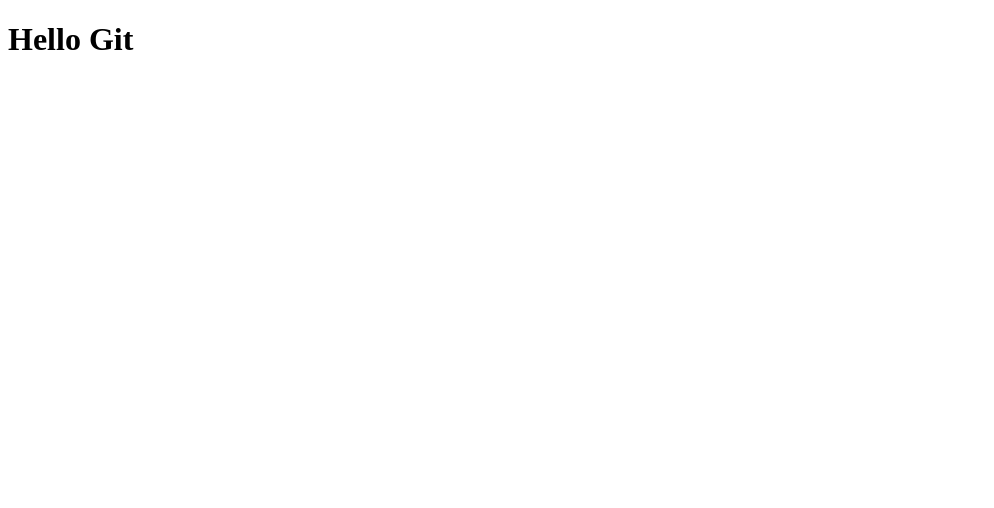
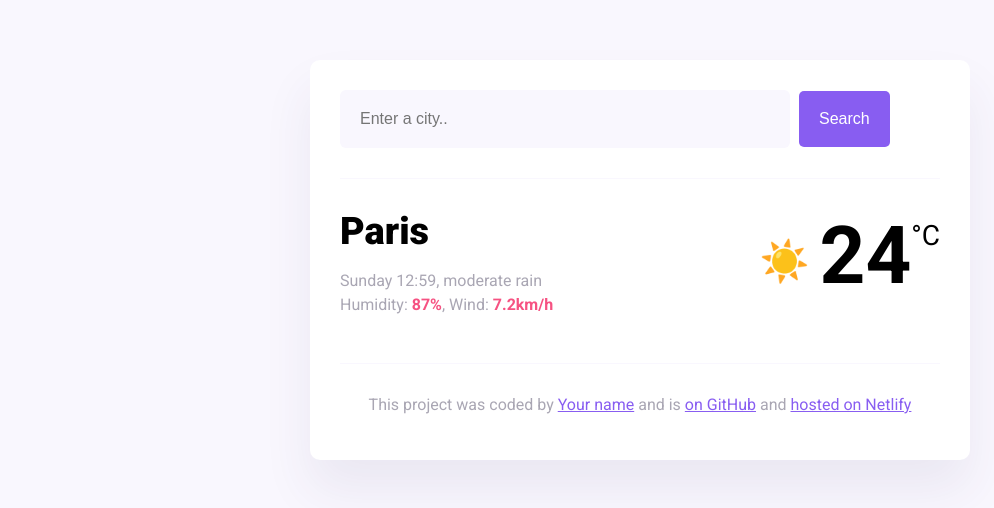
Before and after one commit to carolinaf10/weather-app, a website: page index.html in a window 1280 px wide. Shown: the whole page, without its empty margins (0-994 px from the left). Drawn offline with nearby package versions, Linux system fonts and the light colour scheme.

Commit message:
weather-app-code

```diff
--- a/index.html
+++ b/index.html
@@ -2,10 +2,57 @@
 <html lang="en">
   <head>
     <meta charset="UTF-8" />
-    <meta name="viewport" content="width=<>, initial-scale=1.0" />
-    <title>Document</title>
+    <meta name="viewport" content="width=device-width, initial-scale=1.0" />
+    <link rel="preconnect" href="https://fonts.googleapis.com" />
+    <link rel="preconnect" href="https://fonts.gstatic.com" crossorigin />
+    <link
+      href="https://fonts.googleapis.com/css2?family=Roboto:ital,wght@0,100;0,400;0,500;0,700;0,900;1,100;1,300;1,400;1,500;1,700;1,900&display=swap"
+      rel="stylesheet"
+    />
+    <script src="https://cdn.jsdelivr.net/npm/axios@1.1.2/dist/axios.min.js"></script>
+    <link rel="stylesheet" href="src/styles.css" />
+    <title>My weather application</title>
   </head>
   <body>
-    <h1>Hello Git</h1>
+    <div class="weather-app">
+      <header>
+        <form id="search-form">
+          <input
+            type="search"
+            placeholder="Enter a city.."
+            required
+            class="search-input"
+            id="search-input"
+          />
+          <input type="submit" value="Search" class="search-button" />
+        </form>
+      </header>
+      <main>
+        <div class="current-weather">
+          <div>
+            <h1 class="current-city" id="current-city">Paris</h1>
+            <p class="current-details">
+              <span id="current-date"></span>, moderate rain <br />
+              Humidity: <strong>87%</strong>, Wind: <strong>7.2km/h</strong>
+            </p>
+          </div>
+          <div class="current-temperature">
+            <span class="current-temperature-icon">☀️</span
+            ><span class="current-temperature-value" id="current-temperature"
+              >24</span
+            ><span class="current-temperature-unit">°C</span>
+          </div>
+        </div>
+      </main>
+      <footer>
+        <p>
+          This project was coded by
+          <a href="#" target="_blank">Your name</a> and is
+          <a href="#" target="_blank"> on GitHub</a> and
+          <a href="#" target="_blank">hosted on Netlify</a>
+        </p>
+      </footer>
+    </div>
   </body>
+  <script src="src/index.js"></script>
 </html>
--- /dev/null
+++ b/src/index.js
@@ -0,0 +1,53 @@
+function displayTemperature(response) {
+  let temperatureElement = document.querySelector("#current-temperature");
+  let temperature = Math.round(response.data.temperature.current);
+  let cityElement = document.querySelector("#current-city");
+  cityElement.innerHTML = response.data.city;
+  temperatureElement.innerHTML = temperature;
+}
+
+function search(event) {
+  event.preventDefault();
+  let searchInputElement = document.querySelector("#search-input");
+  let city = searchInputElement.value;
+
+  let apiKey = "b2a5adcct04b33178913oc335f405433";
+  let apiUrl = `https://api.shecodes.io/weather/v1/current?query=${city}&key=${apiKey}&units=metric`;
+
+  axios.get(apiUrl).then(displayTemperature);
+}
+
+function formatDate(date) {
+  let minutes = date.getMinutes();
+  let hours = date.getHours();
+  let day = date.getDay();
+
+  if (minutes < 10) {
+    minutes = `0${minutes}`;
+  }
+
+  if (hours < 10) {
+    hours = `0${hours}`;
+  }
+
+  let days = [
+    "Sunday",
+    "Monday",
+    "Tuesday",
+    "Wednesday",
+    "Thursday",
+    "Friday",
+    "Saturday"
+  ];
+
+  let formattedDay = days[day];
+  return `${formattedDay} ${hours}:${minutes}`;
+}
+
+let searchForm = document.querySelector("#search-form");
+searchForm.addEventListener("submit", search);
+
+let currentDateELement = document.querySelector("#current-date");
+let currentDate = new Date();
+
+currentDateELement.innerHTML = formatDate(currentDate);
--- /dev/null
+++ b/src/styles.css
@@ -0,0 +1,98 @@
+body {
+  background: #f9f7fe;
+  font-family: "Roboto", sans-serif;
+}
+
+a {
+  color: #885df1;
+}
+
+.weather-app {
+  background: white;
+  max-width: 600px;
+  margin: 60px auto;
+  padding: 30px;
+  border-radius: 10px;
+  box-shadow: 0 30px 50px rgba(65, 50, 100, 0.08);
+}
+
+header {
+  border-bottom: 1px solid #f9f7fe;
+  padding-bottom: 30px;
+}
+
+.search-input {
+  background-color: #f9f7fe;
+  border: none;
+  color: rgba(39, 33, 66, 0.4);
+  font-size: 16px;
+  padding: 20px;
+  width: 75%;
+  border-radius: 6px;
+}
+
+.search-button {
+  margin-left: 5px;
+  font-size: 16px;
+  background-color: #885df1;
+  color: white;
+  border: none;
+  padding: 20px;
+  line-height: 1;
+  border-radius: 5px;
+}
+
+main {
+  padding: 30px 0;
+}
+
+.current-temperature {
+  font-size: 48px;
+}
+
+.current-weather {
+  display: flex;
+  justify-content: space-between;
+}
+
+.current-city {
+  font-size: 38px;
+  font-weight: 900;
+  margin: 0;
+}
+.current-details {
+  color: rgba(39, 33, 66, 0.4);
+  font-size: 16px;
+  font-weight: 400;
+  line-height: 24px;
+}
+
+.current-details strong {
+  color: #f65282;
+}
+
+.current-temperature-icon {
+  position: relative;
+  top: -8px;
+  font-size: 40px;
+  margin-right: 10px;
+}
+
+.current-temperature-value {
+  font-size: 80px;
+  font-weight: bold;
+}
+
+.current-temperature-unit {
+  font-size: 28px;
+  position: relative;
+  top: -38px;
+}
+
+footer {
+  border-top: 1px solid #f9f7fe;
+  text-align: center;
+  padding-top: 15px;
+
+  color: rgba(39, 33, 66, 0.4);
+}
```
Also changed, not shown: package.json (added, +16 -0 lines), .codesandbox/workspace.json (added).
